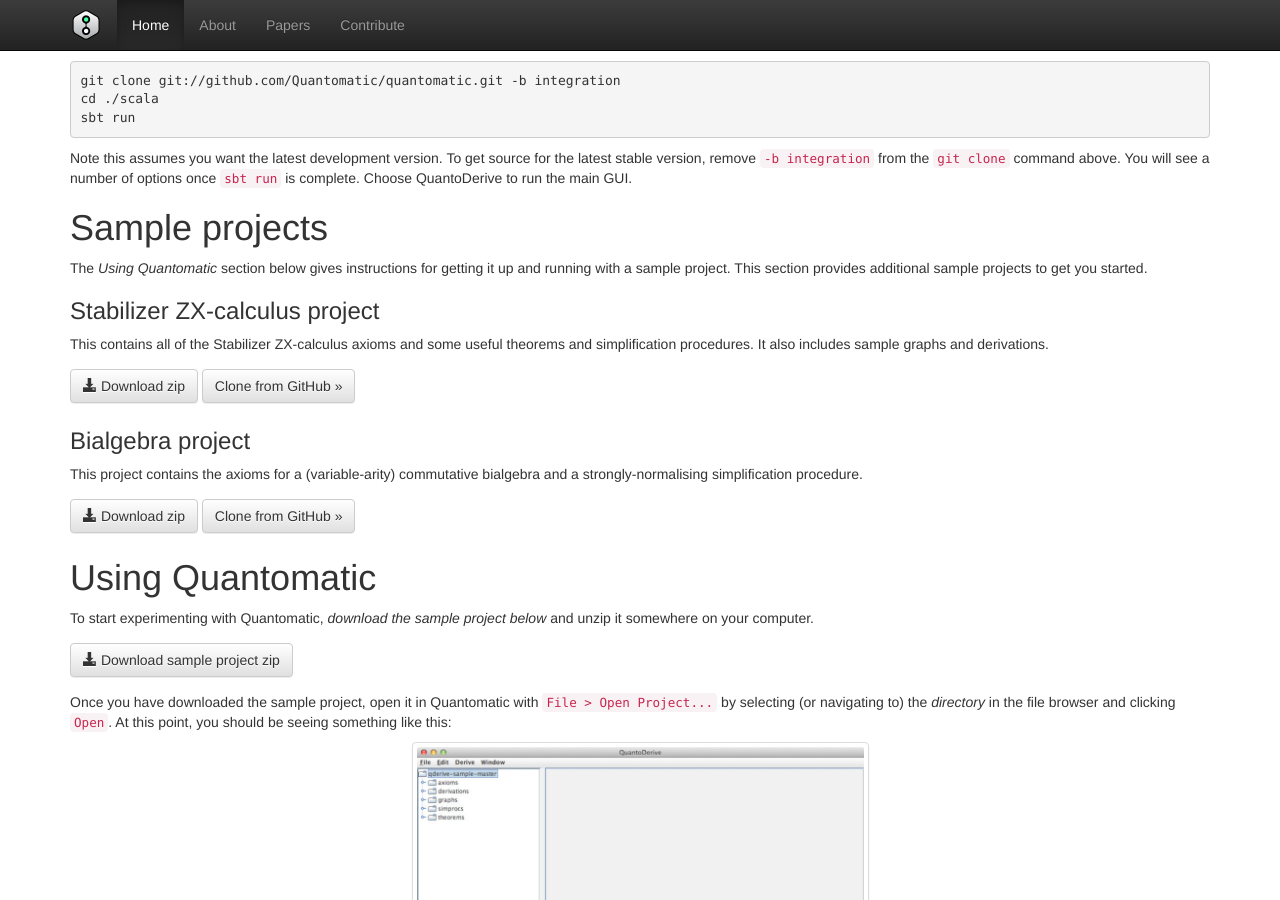
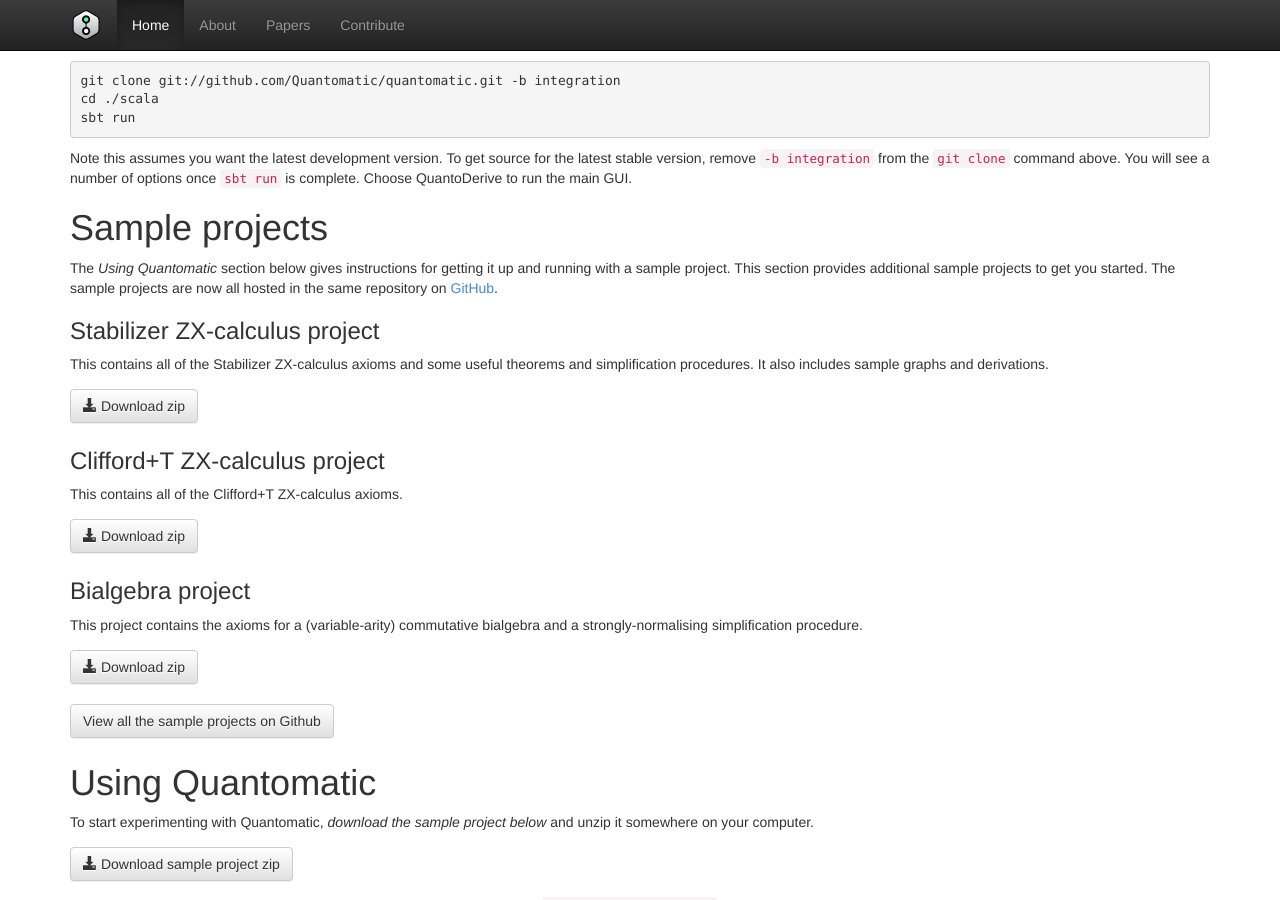
Before and after one commit to zxcalc/Quantomatic.github.io, a Jekyll site: the page built from index.html, in a window 1280 px wide and 900 px high, scrolled down 1359 px. Built offline with Jekyll 4.4.1, drawn with Linux system fonts in a browser that asks for light colours; nearby versions of some CDN libraries; Markdown is read by kramdown in place of the engine named in the settings.

Commit message:
Changes to sample projects, reliant on new version
The new sample projects are ready to go, but certain features (e.g. composite types) are not supported in the current stable version

```diff
--- a/index.html
+++ b/index.html
@@ -61,8 +61,10 @@
 
 <h1>Sample projects</h1>
 
-<p>The <em>Using Quantomatic</em> section below gives instructions for getting it up and running with a sample project. This section provides
-  additional sample projects to get you started.</p>
+<p>The <em>Using Quantomatic</em> section below gives instructions for getting it up and running with a sample project.
+  This section provides additional sample projects to get you started.
+The sample projects are now all hosted in the same repository on
+<a href="https://github.com/Quantomatic/sample-projects">GitHub</a>.</p>
 
   <h3>
     Stabilizer ZX-calculus project
@@ -74,35 +76,22 @@
     </p>
 
 <p>
-    <a href="https://github.com/Quantomatic/zx-project/archive/v1.1.zip" class="btn btn-default" role="button">
+    <a href="https://github.com/Quantomatic/sample-projects/blob/master/zx-stabilizer.zip?raw=true" class="btn btn-default" role="button">
       <span class="glyphicon glyphicon-download-alt"></span> Download zip</a>
-    <a href="https://github.com/Quantomatic/zx-project" class="btn btn-default" role="button">Clone from GitHub &raquo;</a>
+
   </p>
 
-  <!--h3>
+  <h3>
     Clifford+T ZX-calculus project
   </h3>
 
   <p>
-    This contains all of the Clifford+T ZX-calculus axioms, (as by Jeandel, Perdrix and Vilmart's paper) with the following changes:
-    <ul>
-      <li>S3 has been removed and replaced with three pseudo-inverses to spider laws, as S3, S4 and S5</li>
-      <li>Colour-swapped versions of rules appear with an "s" after them, for example S1s is the colour-swapped version of S1</li>
-      <li>C1, C2, and C3 are lacking colour-swapped versions</li>
-    </ul>
+    This contains all of the Clifford+T ZX-calculus axioms.
+  </p>
+    <p>
+      <a href="https://github.com/Quantomatic/sample-projects/blob/master/zx-cliffordt.zip?raw=true" class="btn btn-default" role="button">
+        <span class="glyphicon glyphicon-download-alt"></span> Download zip</a>
     </p>
-
-
-    <p>
-      Example derivations include the derivation of the Hopf law.
-    </p>
-
-    #TODO: Clifford+T project link
-    <p>
-      <a href="https://github.com/Quantomatic/zx-project/archive/v1.1.zip" class="btn btn-default" role="button">
-        <span class="glyphicon glyphicon-download-alt"></span> Download zip</a>
-      <a href="https://github.com/Quantomatic/zx-project" class="btn btn-default" role="button">Clone from GitHub &raquo;</a>
-    </p>-->
 
 
 <h3>Bialgebra project</h3>
@@ -110,9 +99,14 @@
 <p>This project contains the axioms for a (variable-arity) commutative bialgebra and a strongly-normalising simplification procedure.</p>
 
 <p>
-  <a href="https://github.com/Quantomatic/bialgebra-project/archive/v1.0.zip" class="btn btn-default" role="button">
+  <a href="https://github.com/Quantomatic/sample-projects/blob/master/bialgebra-project.zip?raw=true" class="btn btn-default" role="button">
     <span class="glyphicon glyphicon-download-alt"></span> Download zip</a>
-  <a href="https://github.com/Quantomatic/bialgebra-project" class="btn btn-default" role="button">Clone from GitHub &raquo;</a>
+</p>
+
+<p>
+    <a href="https://github.com/Quantomatic/sample-projects/" class="btn btn-default" role="button">
+      View all the sample projects on Github
+    </a>
 </p>
 
 
@@ -123,7 +117,7 @@
   <em>download the sample project below</em> and unzip it somewhere on your computer.
 
   <p>
-    <a href="https://github.com/Quantomatic/qderive-sample/archive/master.zip" class="btn btn-default" role="button">
+    <a href="https://github.com/Quantomatic/sample-projects/blob/master/zx-stabilizer.zip?raw=true" class="btn btn-default" role="button">
       <span class="glyphicon glyphicon-download-alt"></span> Download sample project zip</a>
   </p>
 
```
